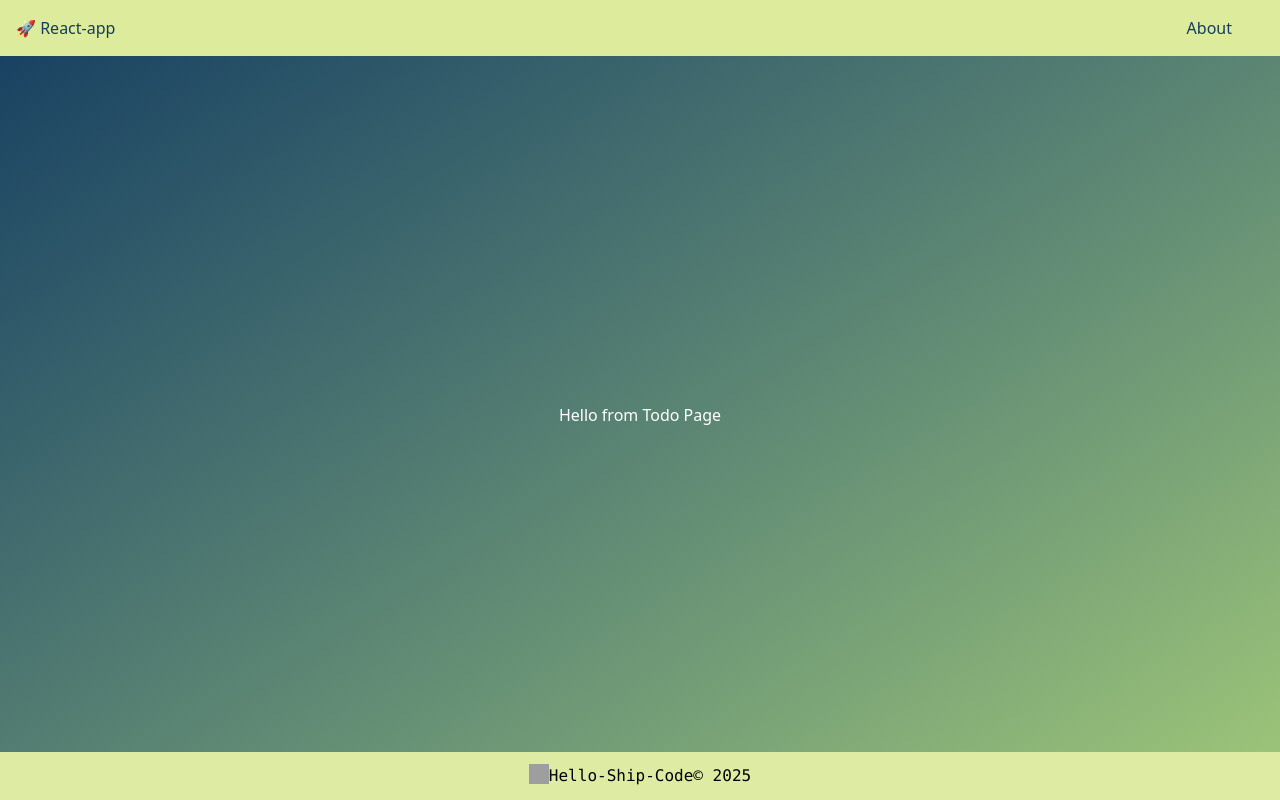
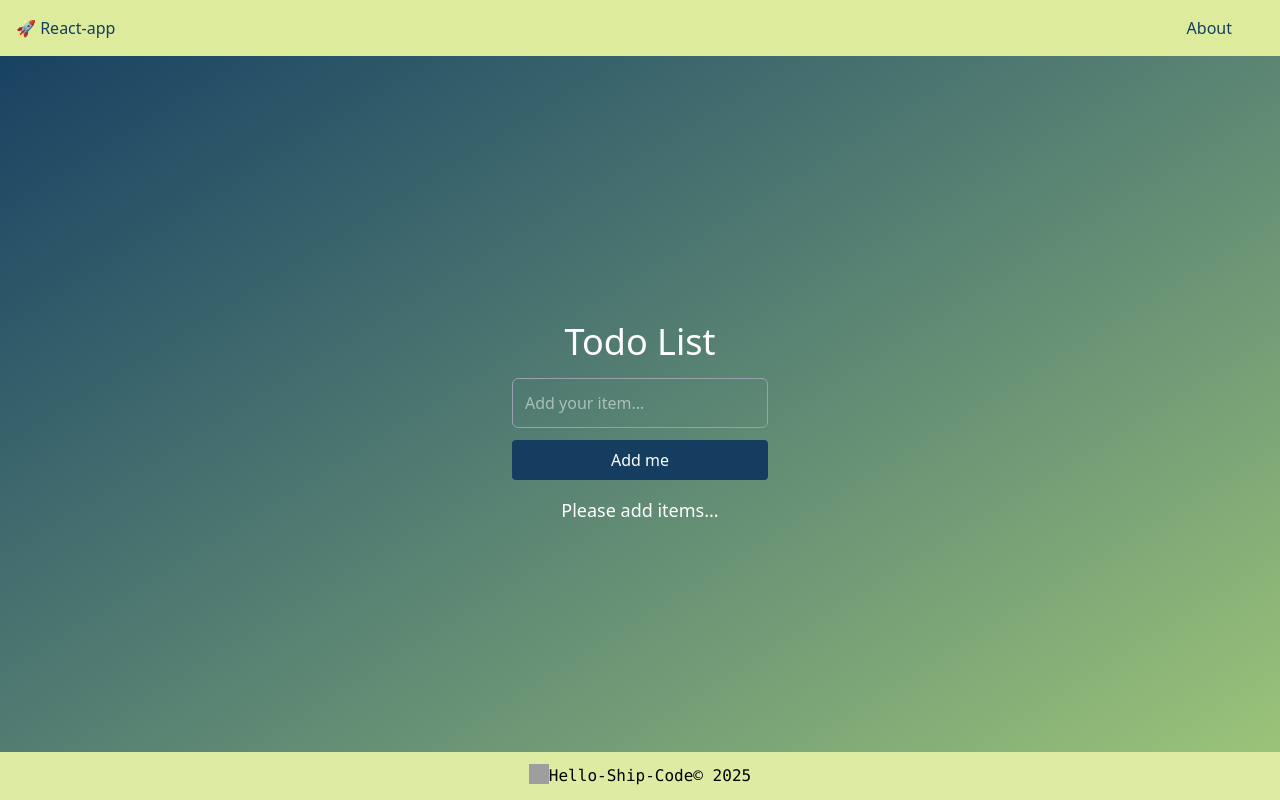
Before and after one commit to Hello-Ship-Code/react-apps, a React (Vite) app: page /todo in a window 1280 px wide. Built offline with nearby package versions, Linux system fonts and the light colour scheme; grey boxes are pictures that could not be loaded.

Commit message:
fixed UI Bug 🐛

```diff
--- a/src/assets/styles/css-common/button.css
+++ b/src/assets/styles/css-common/button.css
@@ -12,7 +12,7 @@
 }
 
 .danger-btn {
-  @apply bg-red-500 text-white hover:bg-red-600;
+  @apply text-white
 }
 
 .outline-btn {
--- a/src/pages/todo-app-page.tsx
+++ b/src/pages/todo-app-page.tsx
@@ -1,10 +1,101 @@
-import { HeadingTag } from "../components/html-element-reference/text-content/heading-tag"
+import React, { useEffect, useState } from "react"
 
-export const TodoApp = () => {
+import { ButtonNav } from "../components/common/button";
+import { HeadingTag } from "../components/html-element-reference/text-content/heading-tag";
+
+export type userInputHandleProps = {
+  text: string;
+};
+
+export const TodoApp: React.FC = () => {
+  const [inputValue, setInputValue] = useState<string>("");
+  const [todoList, setTodoList] = useState<userInputHandleProps[]>([]);
+
+  useEffect(() => {
+    const savedData = localStorage.getItem('todo-list')
+    try {
+      if (savedData) {
+        const parsedData = JSON.parse(savedData)
+
+        if (Array.isArray(parsedData) && parsedData.every(item => typeof item.text === 'string')) {
+          setTodoList(parsedData)
+        } else {
+          localStorage.removeItem('todo-list')
+          alert("Invalid Data")
+        }
+      }
+    } catch (error) {
+      localStorage.removeItem('todo-list')
+      alert(`Error loading saved data. LocalStorage has been reset ${error}`)
+    }
+  }, [])
+
+  useEffect(() => {
+    if (todoList.length > 0) { localStorage.setItem('todo-list', JSON.stringify(todoList)) }
+  }, [todoList])
+
+  const handleUserInput = (event: React.ChangeEvent<HTMLInputElement>) => {
+    setInputValue(event.target.value);
+  };
+
+  const clickedButton = () => {
+    if (inputValue.trim() === "") return alert("Please enter a valid item");
+
+    setTodoList([...todoList, { text: inputValue }]);
+    setInputValue("");
+  };
+
+  const handleUserDelete = (index: number) => {
+    setTodoList((prevList) => {
+      const updatedData = prevList.filter((_, i) => i !== index);
+      localStorage.setItem('todo-list', JSON.stringify(updatedData)); // Immediate update
+      return updatedData;
+    });
+  }
+
   return (
     <>
+      <div className="app-bar-fix hero-bg hero-center p-6">
+        <HeadingTag className="p-4 text-4xl">Todo List</HeadingTag>
 
-      < HeadingTag className="app-bar-fix hero-bg hero-center">Hello from Todo Page </HeadingTag>
+        <input
+          type="text"
+          value={inputValue}
+          className="p-3 w-64 border border-gray-400 rounded-md focus:outline-none focus:ring-2 focus:ring-blue-500"
+          placeholder="Add your item..."
+          onChange={handleUserInput}
+        />
+
+        <ButtonNav
+          type="submit"
+          variant="primary-btn"
+          size="medium"
+          text="Add me"
+          onClick={clickedButton}
+          className="w-64 mt-3"
+        />
+
+        {todoList.length > 0 ? (
+          <ul className="mt-4 space-y-2">
+            {todoList.map((item, index) => (
+              <li key={index} className="text-white-500 text-lg bg-blue-800 p-2 rounded-md flex justify-between items-center">
+                ✅ {item.text}
+
+                < ButtonNav
+                  type="reset"
+                  text="❌"
+                  variant="danger-btn"
+                  size="small"
+                  onClick={() => handleUserDelete(index)}
+                />
+
+              </li>
+            ))}
+          </ul>
+        ) : (
+          <p className="text-white text-lg mt-4">Please add items...</p>
+        )}
+      </div>
     </>
-  )
-}
+  );
+};
```
